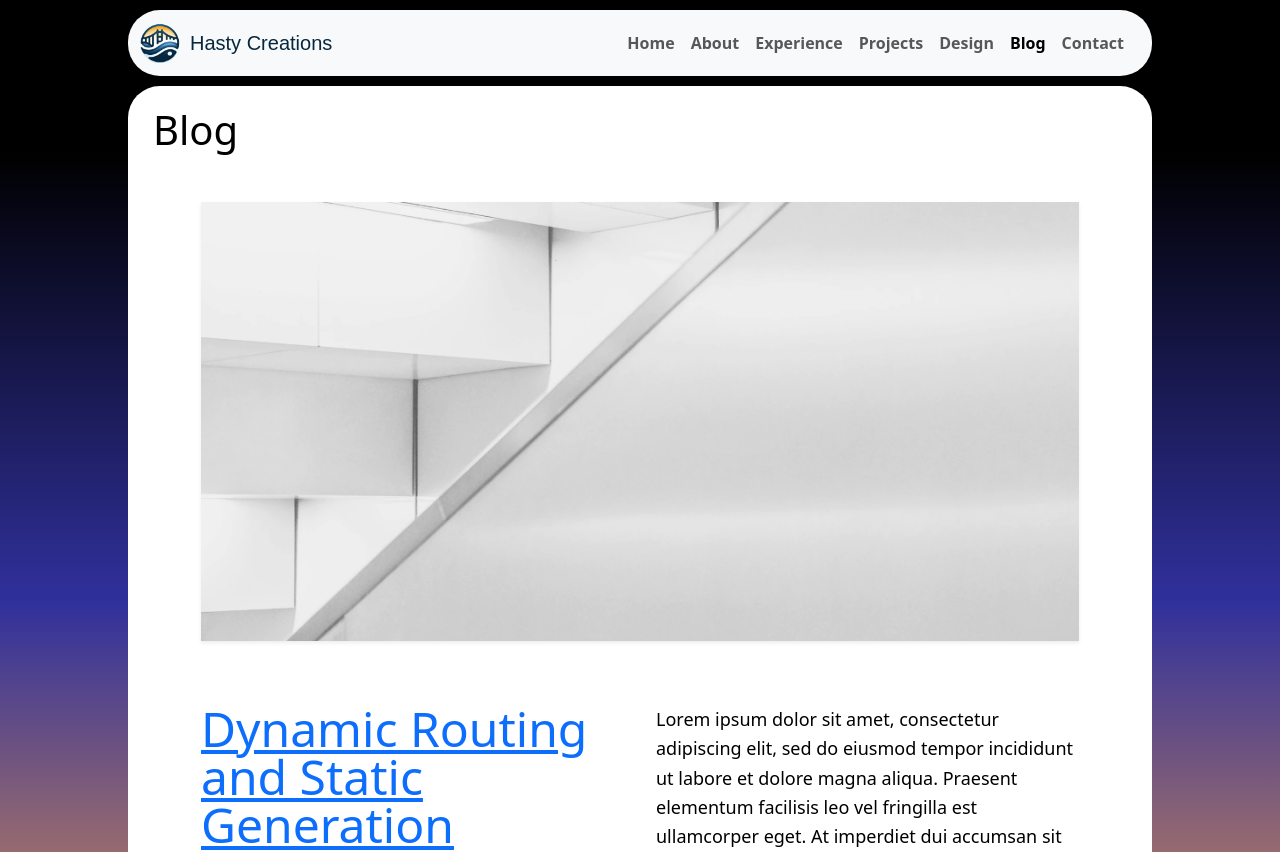
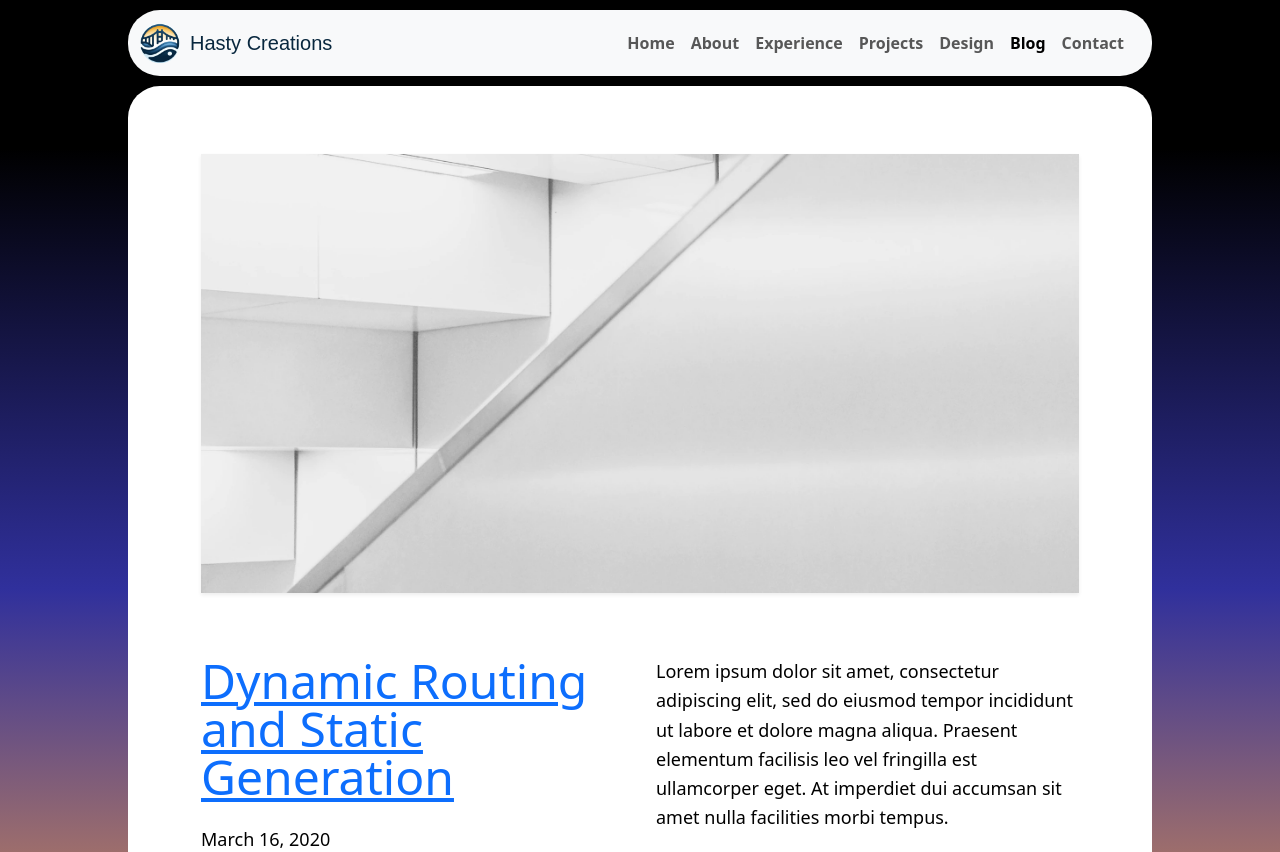
Before and after one commit to Cody-Hasty/hasty-website, a Next.js app: page /blog in a window 1280 px wide. Shown: the top 852 px of the page. Built offline with nearby package versions, Linux system fonts and the light colour scheme; a web font is replaced by a local one.

Commit message:
feat: add blog version 1

```diff
--- a/app/(pages)/blog/[postId]/page.tsx
+++ /dev/null
@@ -1,45 +0,0 @@
-"use client"
-import { usePathname } from 'next/navigation'
-import ErrorPage from 'next/error'
-import PostBody from '@/components/blog/post-body'
-import PostHeader from '@/components/blog/post-header'
-import { getPostBySlug } from '@/utils/api'
-import Head from 'next/head'
-
-export default function Post() {
-  const currentPath = usePathname()
-  const postId = currentPath.split('/').pop()
-
-  if (typeof postId !== 'string') {
-    return <ErrorPage statusCode={404} />
-  }
-
-  const post = getPostBySlug(postId, [
-    'title',
-    'date',
-    'slug',
-    'author',
-    'content',
-    'ogImage',
-    'coverImage',
-  ])
-
-  const title = `${post.title || "Blog"} | Hasty Creations`
-
-  return (
-    <div className='container mx-auto px-5'>
-      <article className="mb-32">
-        <Head>
-          <title>{title}</title>
-          {post.ogImage && <meta property="og:image" content={post.ogImage.url} />}
-        </Head>
-        <PostHeader
-          title={post.title}
-          coverImage={post.coverImage}
-          date={post.date}
-        />
-        {post.content && <PostBody content={post.content} />}
-      </article>
-    </div>
-  )
-}
--- /dev/null
+++ b/app/(pages)/blog/[slug]/page.tsx
@@ -0,0 +1,43 @@
+import PostBody from '@/components/blog/post-body'
+import PostHeader from '@/components/blog/post-header'
+import Head from 'next/head'
+import { getAllPostsFromDirectory, getDirectoryPostBySlug } from '@/state/state'
+
+export async function generateStaticParams() {
+  const posts = getAllPostsFromDirectory()
+
+  return posts.map((post) => ({
+    slug: post.slug,
+  }))
+}
+
+type Params = {
+  params: {
+    slug: string
+  }
+}
+
+export default function Post({ params }: Params) {
+  const post = getDirectoryPostBySlug(params.slug)
+  return (
+    <div className='container mx-auto px-5 pt-5'>
+      <article className="mb-32">
+        <Head>
+          <title>{`${post.title || "Blog"} | Hasty Creations`}</title>
+          {post.ogImage && <meta property="og:image" content={post.ogImage.url} />}
+        </Head>
+        <PostHeader
+          title={post.title}
+          coverImage={post.coverImage}
+          date={post.date}
+        />
+        {post.content && <PostBody content={post.content} />}
+      </article>
+      <div className='pb-6 flex flex-row justify-between'>
+        <a className='btn btn-primary' href='/blog'>← Blog</a>
+        <a className='btn btn-primary' href='#top'>↑ Top</a>
+        <a className='btn btn-primary' href='/'>Home →</a>
+      </div>
+    </div>
+  )
+}
--- a/app/(pages)/blog/page.tsx
+++ b/app/(pages)/blog/page.tsx
@@ -1,26 +1,19 @@
 import MoreStories from '@/components/blog/more-stories'
 import HeroPost from '@/components/blog/hero-post'
-import { getAllPosts } from '@/utils/api'
-import Head from 'next/head'
+import { getAllPostsFromDirectory } from '@/state/state'
+import { Metadata } from 'next'
+
+export const metadata: Metadata = {
+  title: "Blog | Hasty Creations"
+}
 
 export default function BlogPage() {
-  const posts = getAllPosts([
-    'title',
-    'date',
-    'slug',
-    'author',
-    'coverImage',
-    'excerpt',
-  ])
+  const posts = getAllPostsFromDirectory()
   const heroPost = posts[0]
   const morePosts = posts.slice(1)
   return (
     <div id="blog">
-      <Head>
-        <title>{`Next.js Blog Example`}</title>
-      </Head>
-      <h1 className='mb-5'>Blog</h1>
-      <div className='container mx-auto px-5'>
+      <div className='container mx-auto px-5 pt-5'>
         {heroPost && (
           <HeroPost
             title={heroPost.title}
--- a/app/components/blog/post-body.tsx
+++ b/app/components/blog/post-body.tsx
@@ -1,18 +1,13 @@
-import markdownStyles from '@/styles/modules/markdown-styles.module.css'
-import markdownToHtml from '@/utils/markdownToHtml'
+import Markdown from 'react-markdown'
 
 type PostBodyProps = {
   content: string
 }
 
 export default function PostBody({ content }: PostBodyProps) {
-  const bodyContent = markdownToHtml(content) || ''
   return (
-    <div className="max-w-2xl mx-auto">
-      <div
-        className={markdownStyles['markdown']}
-        dangerouslySetInnerHTML={{ __html: bodyContent }}
-      />
+    <div className="max-w-2xl mx-auto min-h-full">
+      <Markdown>{content}</Markdown>
     </div>
   )
 }
--- a/app/components/blog/post-header.tsx
+++ b/app/components/blog/post-header.tsx
@@ -17,7 +17,7 @@ export default function PostHeader({ title, coverImage, date }: PostHeaderProps)
         <CoverImage title={title} src={coverImage} />
       </div>
       <div className="max-w-2xl mx-auto">
-        <div className="mb-6 text-lg">
+        <div className="mb-6 text-lg font-bold">
           <time dateTime={date}>
             {parseDate(date)}
           </time>
--- a/app/components/navbar.tsx
+++ b/app/components/navbar.tsx
@@ -17,7 +17,7 @@ export default function NavbarComponent() {
   const pathToPage = (page: string) => `/${page}`
 
   return (
-    <Navbar collapseOnSelect expand="md" bg="light" className='my-2.5 font-bold mx-auto pe-2 rounded-5 w-full max-w-screen-lg grow-0 inline-flex items-center'>
+    <Navbar id='top' collapseOnSelect expand="md" bg="light" className='my-2.5 font-bold mx-auto pe-2 rounded-5 w-full max-w-screen-lg grow-0 inline-flex items-center'>
       <Container fluid>
         <Navbar.Brand href="/" className='inline-flex items-center'>
           <Image src={brandImg} alt="small logo" loading='eager' width={40} height={40} />
--- a/app/utils/api.ts
+++ b/app/state/state.ts
@@ -1,15 +1,17 @@
 import fs from 'fs'
 import { join } from 'path'
 import matter from 'gray-matter'
-import { ItemType, PostSchema } from '@/types/post'
+import { ItemType, PostSchema, PostType } from '@/types/post'
+
+export const allPostKeys = [...Object.keys(PostSchema.shape)] as (keyof PostType)[]
 
 const postsDirectory = join(process.cwd(), '_posts')
 
-export function getPostSlugs() {
+export function getDirectorySlugs() {
   return fs.readdirSync(postsDirectory)
 }
 
-export function getPostBySlug(slug: string, fields: string[] = []) {
+export function getDirectoryPostBySlug(slug: string, fields: string[] = allPostKeys) {
   const realSlug = slug.replace(/\.md$/, '')
   const fullPath = join(postsDirectory, `${realSlug}.md`)
   const fileContents = fs.readFileSync(fullPath, 'utf8')
@@ -20,6 +22,7 @@ export function getPostBySlug(slug: string, fields: string[] = []) {
     if (field === 'slug') {
       item[field] = realSlug
     }
+
     if (field === 'content') {
       item[field] = content
     }
@@ -31,10 +34,19 @@ export function getPostBySlug(slug: string, fields: string[] = []) {
   return PostSchema.parse(item)
 }
 
-export function getAllPosts(fields: string[] = []) {
-  const slugs = getPostSlugs()
+export function getAllPostsFromDirectory(fields: string[] = allPostKeys) {
+  const slugs = getDirectorySlugs()
   const posts = slugs
-    .map((slug) => getPostBySlug(slug, fields))
+    .map((slug) => getDirectoryPostBySlug(slug, fields))
     .sort((post1, post2) => (post1.date > post2.date ? -1 : 1))
   return posts
 }
+
+export function getAllPostsFromDirectoryByTag(tag: string, fields: string[] = allPostKeys) {
+  const slugs = getDirectorySlugs()
+  const posts = slugs
+    .map((slug) => getDirectoryPostBySlug(slug, fields))
+    .filter((post) => post.tags ? post.tags.includes(tag): false)
+    .sort((post1, post2) => (post1.date > post2.date ? -1 : 1))
+  return posts
+}
--- a/app/types/post.ts
+++ b/app/types/post.ts
@@ -10,6 +10,7 @@ export const PostSchema = z.object({
     url: z.string(),
   }).optional(),
   content: z.string().optional(),
+  tags: z.array(z.string()).optional(),
 })
 
 export type PostType = z.infer<typeof PostSchema>
--- /dev/null
+++ b/app/utils/changeTitle.tsx
@@ -0,0 +1,3 @@
+export default function TitleMetadata() {
+
+}
--- a/app/utils/markdownToHtml.ts
+++ /dev/null
@@ -1,7 +0,0 @@
-import { remark } from 'remark'
-import html from 'remark-html'
-
-export default async function markdownToHtml(markdown: string) {
-  const result = await remark().use(html).process(markdown)
-  return result.toString()
-}
--- a/package.json
+++ b/package.json
@@ -28,13 +28,11 @@
     "date-fns": "^2.30.0",
     "eslint": "^8",
     "eslint-config-next": "13.5.6",
-    "fs": "^0.0.1-security",
     "gray-matter": "^4.0.3",
     "lodash": "^4.17.21",
     "payload": "^2.2.1",
     "postcss": "^8",
-    "remark": "^15.0.1",
-    "remark-html": "^16.0.1",
+    "react-markdown": "^9.0.1",
     "sass": "^1.69.4",
     "tailwindcss": "^3",
     "typescript": "^5",
```
Also changed, not shown: app/styles/modules/markdown-styles.module.css (deleted, +0 -18 lines), 1 other file (tests, documents, lock files or other folders).
